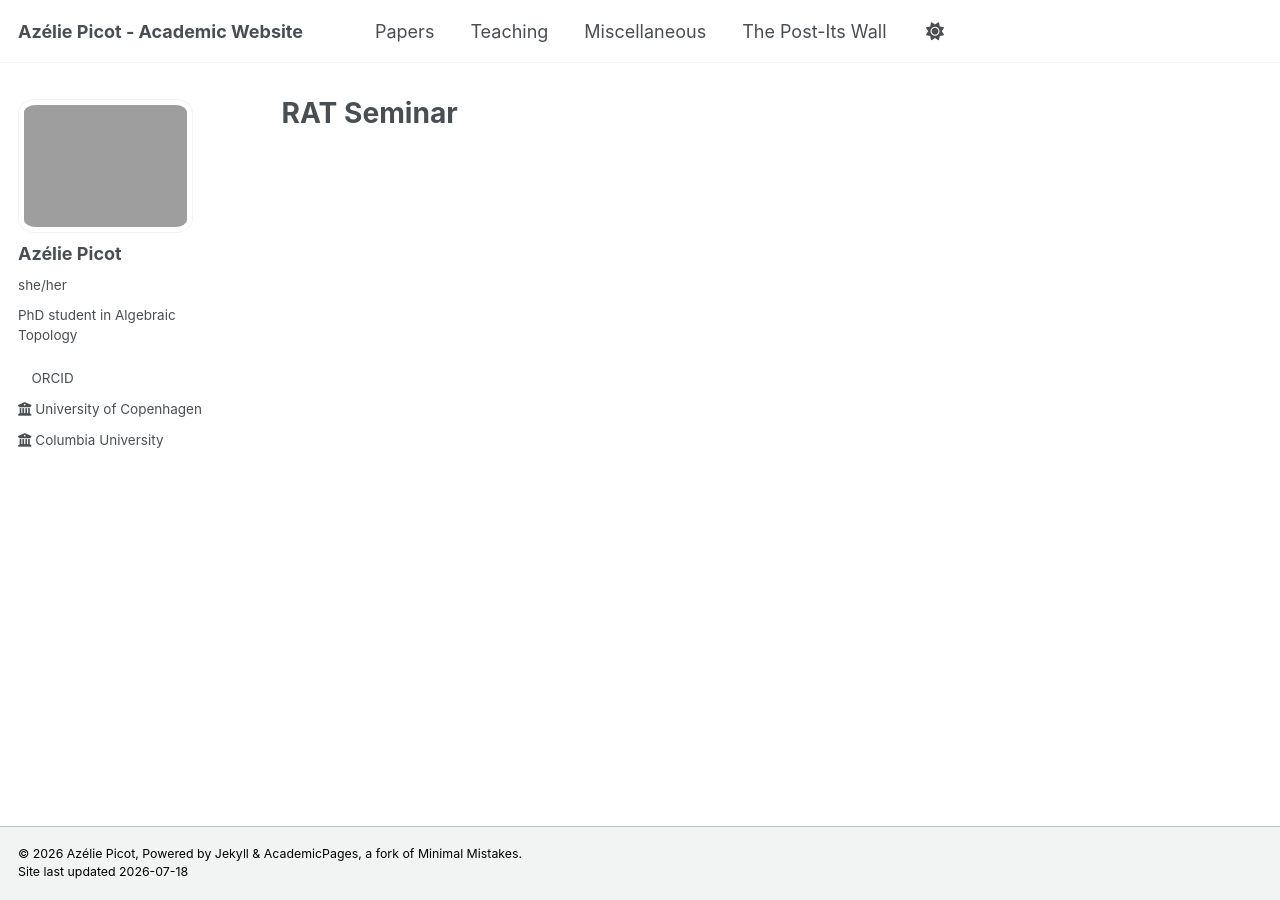
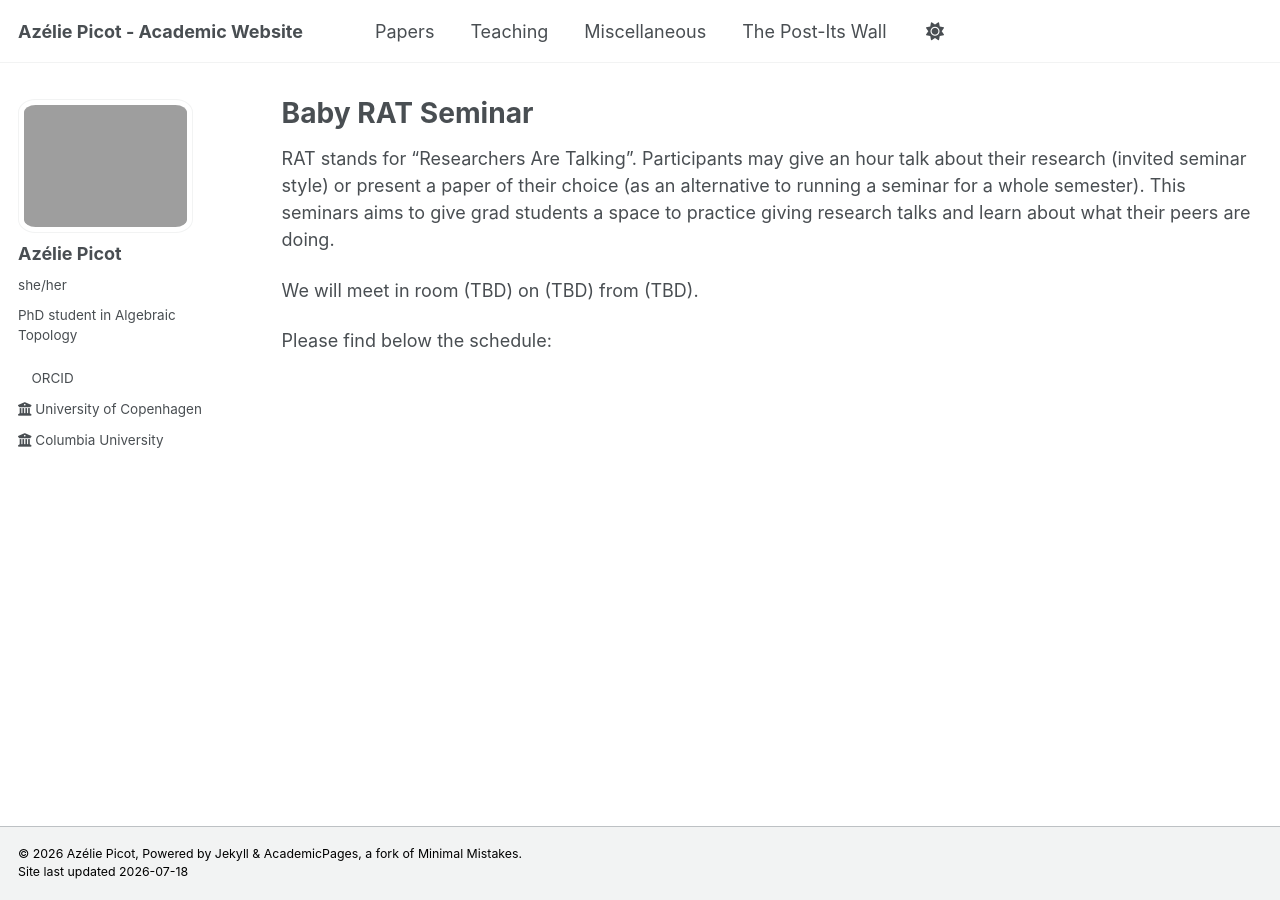
Before and after one commit to azeliepicot/azeliepicot.github.io, a Jekyll site: the page built from _pages/rat seminar.md, in a window 1280 px wide. Built offline with Jekyll 4.4.1, drawn with Linux system fonts in a browser that asks for light colours.

Commit message:
Change title to 'Baby RAT Seminar' and add details
Updated the title and added a description for the seminar.

```diff
--- a/_pages/rat seminar.md
+++ b/_pages/rat seminar.md
@@ -1,7 +1,13 @@
 ---
-title: "RAT Seminar"
+title: "Baby RAT Seminar"
 permalink: /ratseminar/
 layout: archive
 author_profile: true
 
 ---
+
+RAT stands for "Researchers Are Talking". Participants may give an hour talk about their research (invited seminar style) or present a paper of their choice (as an alternative to running a seminar for a whole semester). This seminars aims to give grad students a space to practice giving research talks and learn about what their peers are doing.
+
+We will meet in room (TBD) on (TBD) from (TBD).
+
+Please find below the schedule:
```
